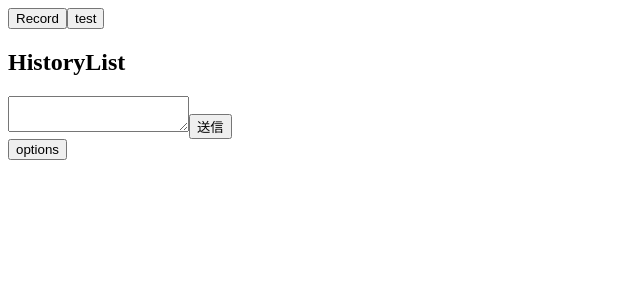
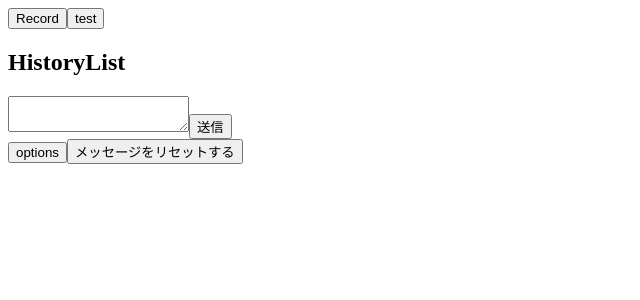
Before and after one commit to kototo522/zinbee-app, a Next.js app: page / in a window 1280 px wide. Shown: the top 300 px of the page, without its empty margins (0-640 px from the left). Built offline with nearby package versions, Linux system fonts and the light colour scheme.

Commit message:
feat: リセット機能を仮実装.

```diff
--- a/src/pages/index.tsx
+++ b/src/pages/index.tsx
@@ -15,6 +15,7 @@ export default function Home() {
       <HistoryList />
       <AskGptTextarea messages={messages} setMessages={setMessages} />
       <GptOption setMessages={setMessages} />
+      <button onClick={() => setMessages([])}>メッセージをリセットする</button>
     </div>
   )
 }
```
